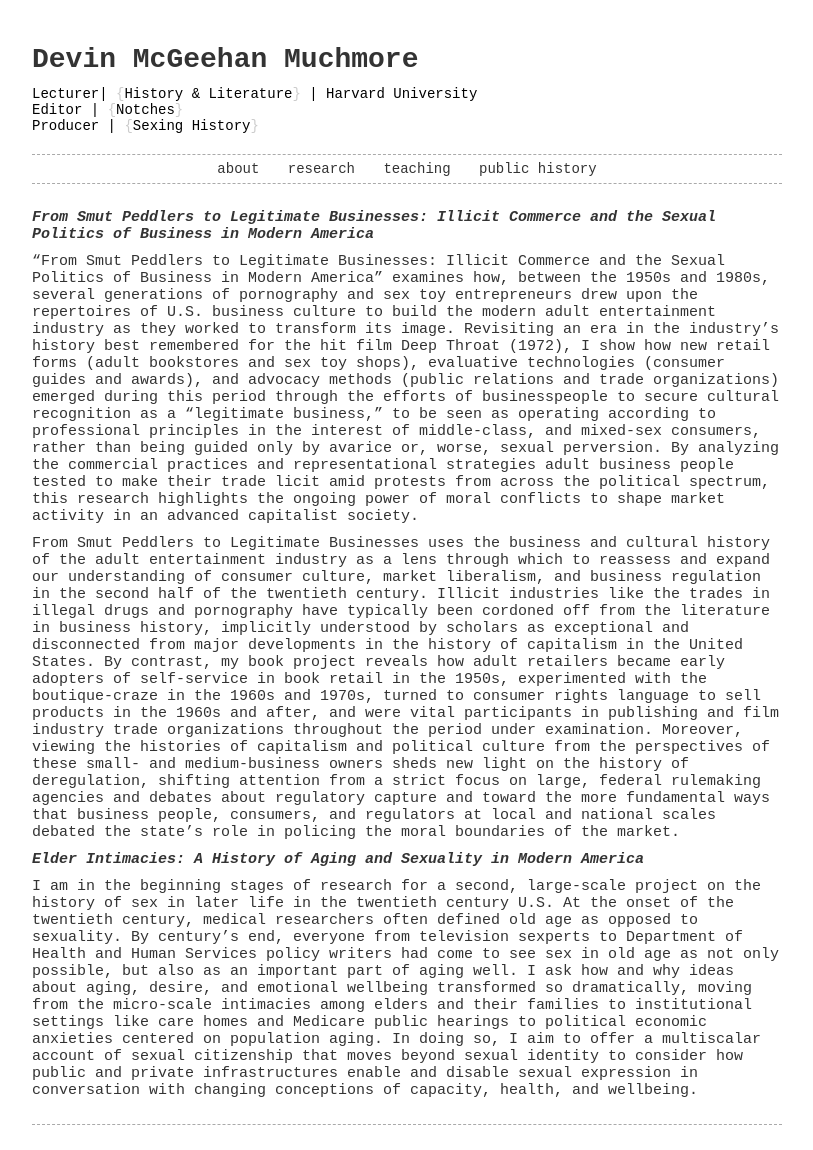
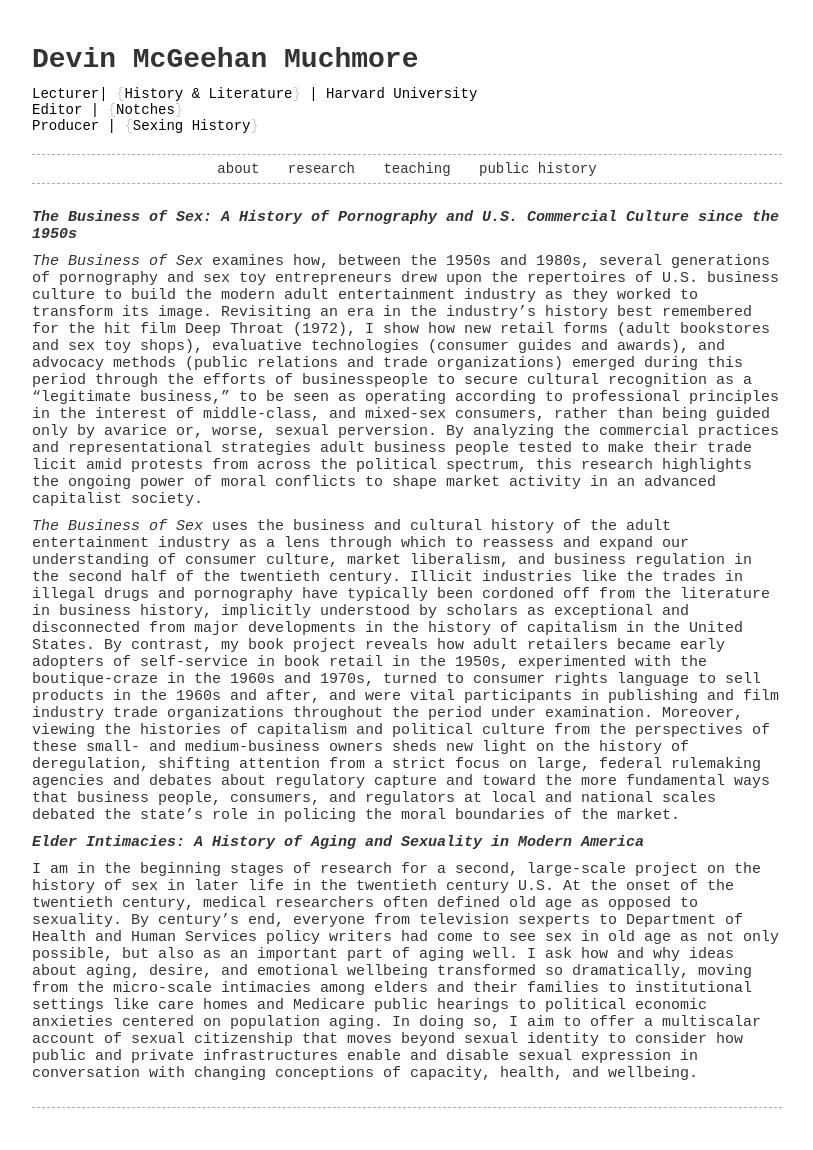
Before and after one commit to devintmm/devintmm.github.io, a Jekyll site: the page built from research.md, in a window 1280 px wide. Shown: the whole page, without its empty margins (233-1046 px from the left). Built offline with Jekyll 4.4.1, drawn with Linux system fonts in a browser that asks for light colours.

Commit message:
Update research.md

```diff
--- a/research.md
+++ b/research.md
@@ -2,12 +2,12 @@
 layout: content
 permalink: /research
 ---
-**_From Smut Peddlers to Legitimate Businesses: Illicit Commerce and the Sexual Politics of Business in Modern America_**
+**_The Business of Sex: A History of Pornography and U.S. Commercial Culture since the 1950s_**
 <br>
 
-"From Smut Peddlers to Legitimate Businesses: Illicit Commerce and the Sexual Politics of Business in Modern America" examines how, between the 1950s and 1980s, several generations of pornography and sex toy entrepreneurs drew upon the repertoires of U.S. business culture to build the modern adult entertainment industry as they worked to transform its image. Revisiting an era in the industry’s history best remembered for the hit film Deep Throat (1972), I show how new retail forms (adult bookstores and sex toy shops), evaluative technologies (consumer guides and awards), and advocacy methods (public relations and trade organizations) emerged during this period through the efforts of businesspeople to secure cultural recognition as a “legitimate business,” to be seen as operating according to professional principles in the interest of middle-class, and mixed-sex consumers, rather than being guided only by avarice or, worse, sexual perversion. By analyzing the commercial practices and representational strategies adult business people tested to make their trade licit amid protests from across the political spectrum, this research highlights the ongoing power of moral conflicts to shape market activity in an advanced capitalist society.
+*The Business of Sex* examines how, between the 1950s and 1980s, several generations of pornography and sex toy entrepreneurs drew upon the repertoires of U.S. business culture to build the modern adult entertainment industry as they worked to transform its image. Revisiting an era in the industry’s history best remembered for the hit film Deep Throat (1972), I show how new retail forms (adult bookstores and sex toy shops), evaluative technologies (consumer guides and awards), and advocacy methods (public relations and trade organizations) emerged during this period through the efforts of businesspeople to secure cultural recognition as a “legitimate business,” to be seen as operating according to professional principles in the interest of middle-class, and mixed-sex consumers, rather than being guided only by avarice or, worse, sexual perversion. By analyzing the commercial practices and representational strategies adult business people tested to make their trade licit amid protests from across the political spectrum, this research highlights the ongoing power of moral conflicts to shape market activity in an advanced capitalist society.
 
-From Smut Peddlers to Legitimate Businesses uses the business and cultural history of the adult entertainment industry as a lens through which to reassess and expand our understanding of consumer culture, market liberalism, and business regulation in the second half of the twentieth century. Illicit industries like the trades in illegal drugs and pornography have typically been cordoned off from the literature in business history, implicitly understood by scholars as exceptional and disconnected from major developments in the history of capitalism in the United States. By contrast, my book project reveals how adult retailers became early adopters of self-service in book retail in the 1950s, experimented with the boutique-craze in the 1960s and 1970s, turned to consumer rights language to sell products in the 1960s and after, and were vital participants in publishing and film industry trade organizations throughout the period under examination. Moreover, viewing the histories of capitalism and political culture from the perspectives of these small- and medium-business owners sheds new light on the history of deregulation, shifting attention from a strict focus on large, federal rulemaking agencies and debates about regulatory capture and toward the more fundamental ways that business people, consumers, and regulators at local and national scales debated the state’s role in policing the moral boundaries of the market.
+*The Business of Sex* uses the business and cultural history of the adult entertainment industry as a lens through which to reassess and expand our understanding of consumer culture, market liberalism, and business regulation in the second half of the twentieth century. Illicit industries like the trades in illegal drugs and pornography have typically been cordoned off from the literature in business history, implicitly understood by scholars as exceptional and disconnected from major developments in the history of capitalism in the United States. By contrast, my book project reveals how adult retailers became early adopters of self-service in book retail in the 1950s, experimented with the boutique-craze in the 1960s and 1970s, turned to consumer rights language to sell products in the 1960s and after, and were vital participants in publishing and film industry trade organizations throughout the period under examination. Moreover, viewing the histories of capitalism and political culture from the perspectives of these small- and medium-business owners sheds new light on the history of deregulation, shifting attention from a strict focus on large, federal rulemaking agencies and debates about regulatory capture and toward the more fundamental ways that business people, consumers, and regulators at local and national scales debated the state’s role in policing the moral boundaries of the market.
 <br>
 
 **_Elder Intimacies: A History of Aging and Sexuality in Modern America_**
```
